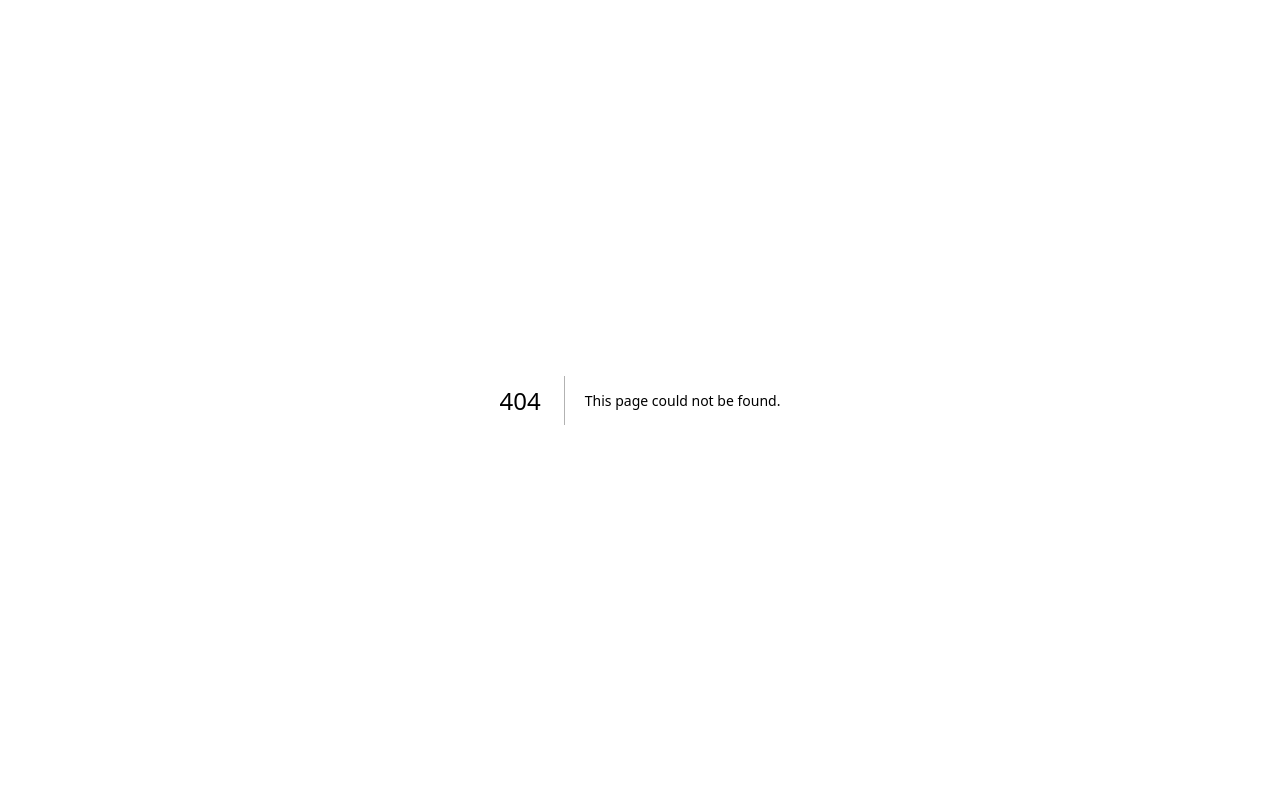
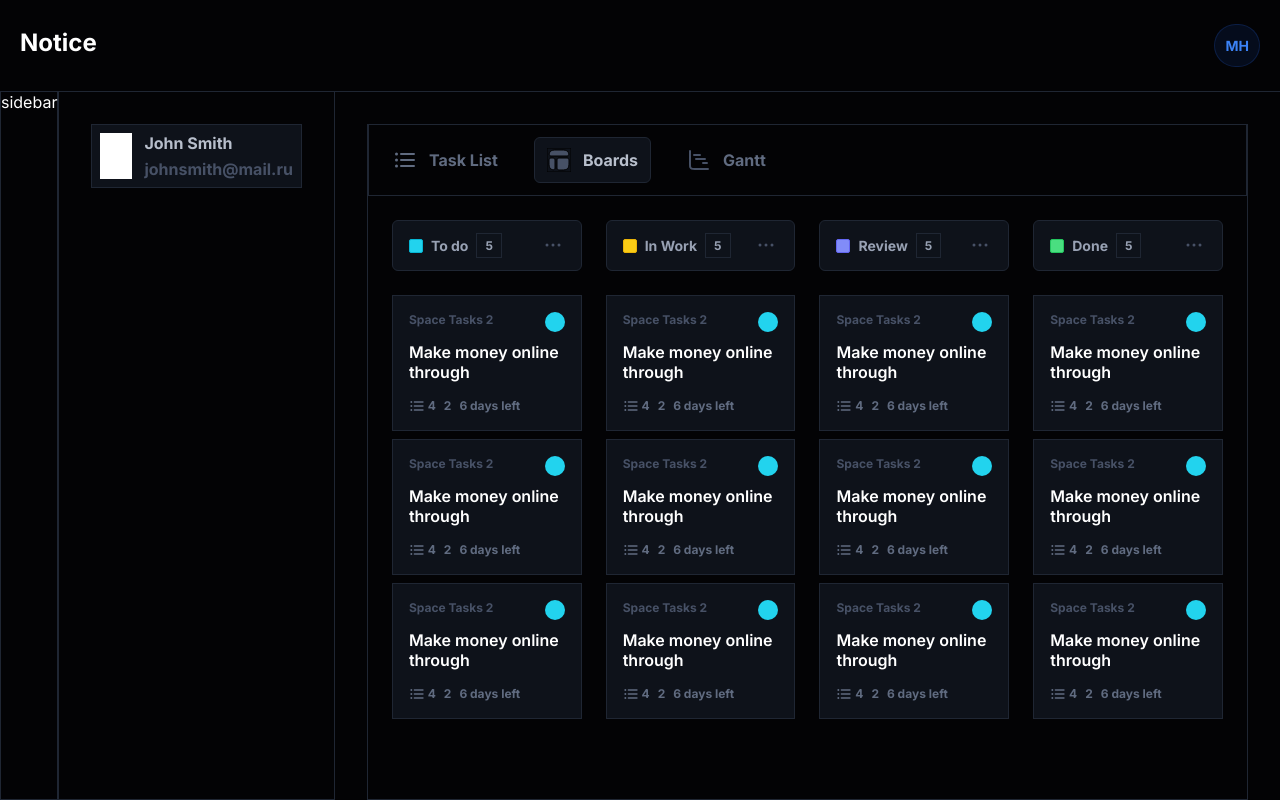
Before and after one commit to mindovermattr/Notice, a Next.js app in the folder client/: page /Dashboard/Kanban in a window 1280 px wide. Before the commit this address had no page. Built offline with nearby package versions, Linux system fonts and the light colour scheme.

Commit message:
Add kanban route

```diff
--- a/client/src/Components/Board/Board.module.scss
+++ b/client/src/Components/Board/Board.module.scss
@@ -19,7 +19,7 @@
     display: flex;
     gap: 24px;
     border: 1px solid $base-100;
-    padding: 32px;
+    padding: 12px;
   }
 }
 
--- a/client/src/Components/Kanban/Column/KanbanColumn.module.scss
+++ b/client/src/Components/Kanban/Column/KanbanColumn.module.scss
@@ -3,7 +3,6 @@
   flex-direction: column;
   gap: 24px;
   flex-grow: 1;
-  margin: 24px;
   &__header {
     display: flex;
     justify-content: space-between;
--- a/client/src/Components/Kanban/Column/KanbanColumn.tsx
+++ b/client/src/Components/Kanban/Column/KanbanColumn.tsx
@@ -33,7 +33,7 @@ export const KanbanColumn = ({ columnColor, title }: TKanbanColumn) => {
             <Image
               width={24}
               height={3}
-              src={"icons/more.svg"}
+              src={"/icons/more.svg"}
               alt="more icon"
             />
           </button>
--- a/client/src/Components/Kanban/Item/KanbanItem.tsx
+++ b/client/src/Components/Kanban/Item/KanbanItem.tsx
@@ -10,7 +10,7 @@ const KanbanItem = () => {
       <h4 className={styles.task__title}>Make money online through</h4>
       <footer className={styles.task__footer}>
         <p className={styles.task__num}>
-          <Image width={16} height={16} src="icons/list.svg" alt="icon" /> 4
+          <Image width={16} height={16} src="/icons/list.svg" alt="icon" /> 4
         </p>
         <p className={styles.task__attachments}>2</p>
         <p className={styles.task__period}>6 days left</p>
--- a/client/src/Components/Kanban/Kanban.module.scss
+++ b/client/src/Components/Kanban/Kanban.module.scss
@@ -1,4 +1,5 @@
 .kanban {
   display: flex;
-  gap: 12px;
+  gap: 24px;
+  margin: 24px;
 }
--- a/client/src/Components/Tab/Tab.tsx
+++ b/client/src/Components/Tab/Tab.tsx
@@ -9,12 +9,7 @@ const Tab = ({ className, ...props }: TTab) => {
   return (
     <header className={`${styles.tab} ${className}`} {...props}>
       <button className={styles.tab__option}>
-        <Image
-          width={24}
-          height={24}
-          src="./icons/dashboard.svg"
-          alt="board-icon"
-        />
+        <Image width={24} height={24} src="/icons/list.svg" alt="board-icon" />
         <p className={styles.tab__text}>Task List</p>
       </button>
       <button
@@ -23,7 +18,7 @@ const Tab = ({ className, ...props }: TTab) => {
         <Image
           width={24}
           height={24}
-          src="./icons/dashboard.svg"
+          src="/icons/dashboard.svg"
           alt="board-icon"
         />
         <p className={styles.tab__text}>Boards</p>
@@ -32,7 +27,7 @@ const Tab = ({ className, ...props }: TTab) => {
         <Image
           width={24}
           height={24}
-          src="./icons/dashboard.svg"
+          src="/icons/gantt.svg"
           alt="board-icon"
         />
         <p className={styles.tab__text}>Gantt</p>
```
Also changed, not shown: client/public/icons/dashboard.svg, client/public/icons/gantt.svg (added), client/src/app/Dashboard/Kanban/page.tsx (renamed from client/src/app/Kanban/page.tsx), client/src/app/Dashboard/layout.tsx (renamed from client/src/app/Kanban/layout.tsx).
